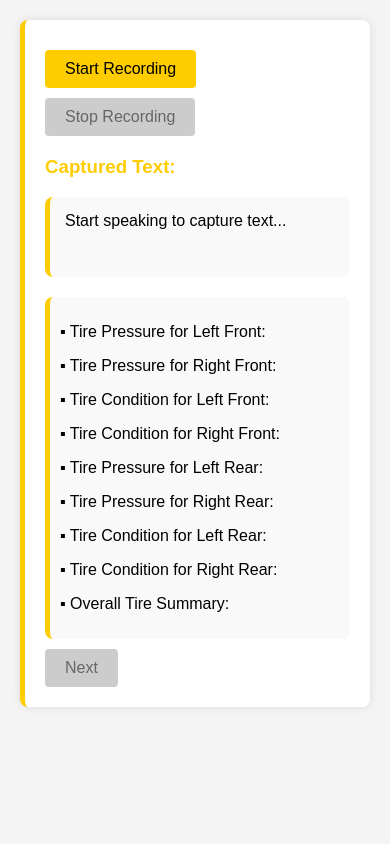
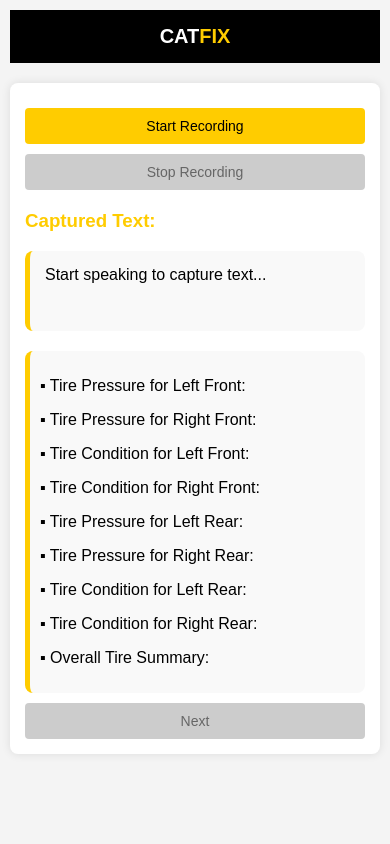
Before and after one commit to hardiksingla/catFix, a Django app: page /step2/ in a window 390 px wide. Run offline with Django 5.2, Linux system fonts and the light colour scheme.

Commit message:
UI responsvive

```diff
--- a/inspections/templates/inspections/step2.html
+++ b/inspections/templates/inspections/step2.html
@@ -1,4 +1,8 @@
-<!-- templates/inspections/step2.html -->
+<!DOCTYPE html>
+<html lang="en">
+
+<head>
+    <meta name="viewport" content="width=device-width, initial-scale=1.0">
     <style>
         body {
             font-family: Arial, sans-serif;
@@ -32,6 +36,7 @@
             border-radius: 4px;
             cursor: pointer;
             margin-top: 10px;
+            width: 100%;
         }
 
         button#start-recording {
@@ -40,7 +45,9 @@
             margin-right: 10px;
         }
 
-    button#start-recording:hover, button#stop-recording:hover, button#next-button:hover {
+        button#start-recording:hover,
+        button#stop-recording:hover,
+        button#next-button:hover {
             background-color: #FFCC00;
             color: #000000;
         }
@@ -51,7 +58,8 @@
             cursor: not-allowed;
         }
 
-    #captured-text, #summarized-text {
+        #captured-text,
+        #summarized-text {
             background-color: #f9f9f9;
             padding: 15px;
             border-radius: 8px;
@@ -73,7 +81,49 @@
             border-radius: 8px;
             color: #000000;
         }
+
+        /* Header Styles */
+        header {
+            background-color: #000000;
+            color: #ffffff;
+            padding: 15px;
+            text-align: center;
+            font-size: 24px;
+            font-weight: bold;
+            margin-bottom: 20px;
+        }
+
+        header span {
+            color: #FFCC00;
+        }
+
+        /* Responsive Design */
+        @media (max-width: 600px) {
+            body {
+                padding: 10px;
+            }
+
+            form {
+                padding: 15px;
+                border-left: none;
+            }
+
+            header {
+                font-size: 20px;
+            }
+
+            button {
+                padding: 10px;
+                font-size: 14px;
+            }
+        }
     </style>
+</head>
+
+<body>
+    <header>
+        CAT<span>FIX</span>
+    </header>
 
     <form method="post">
         {% csrf_token %}
@@ -109,7 +159,7 @@
             recognition.continuous = true;
             recognition.interimResults = true;
 
-        recognition.onresult = function(event) {
+            recognition.onresult = function (event) {
                 let interimTranscript = '';
                 for (let i = event.resultIndex; i < event.results.length; i++) {
                     if (event.results[i].isFinal) {
@@ -129,25 +179,25 @@
                 }
             };
 
-        recognition.onerror = function(event) {
+            recognition.onerror = function (event) {
                 console.error('Speech Recognition Error:', event.error);
             };
 
-        recognition.onend = function() {
+            recognition.onend = function () {
                 sendToGemini(finalTranscript);
             };
         } else {
             alert('Your browser does not support Speech Recognition.');
         }
 
-    document.getElementById('start-recording').onclick = function() {
+        document.getElementById('start-recording').onclick = function () {
             finalTranscript = '';
             recognition.start();
             document.getElementById('start-recording').disabled = true;
             document.getElementById('stop-recording').disabled = false;
         };
 
-    document.getElementById('stop-recording').onclick = function() {
+        document.getElementById('stop-recording').onclick = function () {
             recognition.stop();
             document.getElementById('start-recording').disabled = false;
             document.getElementById('stop-recording').disabled = true;
@@ -160,7 +210,7 @@
                     'Content-Type': 'application/json',
                     'X-CSRFToken': '{{ csrf_token }}',
                 },
-            body: JSON.stringify({text: text}),
+                body: JSON.stringify({ text: text }),
             })
                 .then(response => response.json())
                 .then(data => {
@@ -188,3 +238,6 @@
             return match ? match[1].trim() : '';
         }
     </script>
+</body>
+
+</html>
--- a/inspections/views.py
+++ b/inspections/views.py
@@ -86,7 +86,7 @@
             return JsonResponse({'error': 'No image provided'}, status=400)
     return JsonResponse({'error': 'Invalid request'}, status=400)
 
-genai.configure(api_key="")  # Replace with your actual API key
+genai.configure(api_key="AIzaSyByoWksAxsGmVPJb2vNBUIcAvTuMUvu_G0")  # Replace with your actual API key
 
 @csrf_exempt
 def gemini_summarize_api(request):
```
Also changed, not shown: inspections/templates/inspections/step1.html (+94 -26 lines), db.sqlite3, 1 other file. Lines whose indentation alone changed are shown as unchanged.
